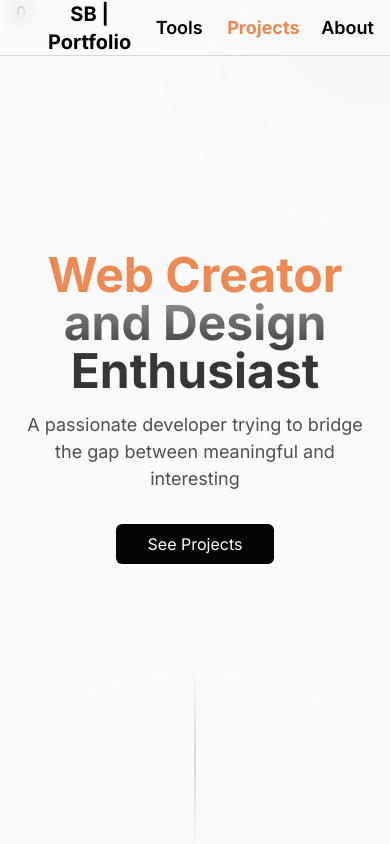
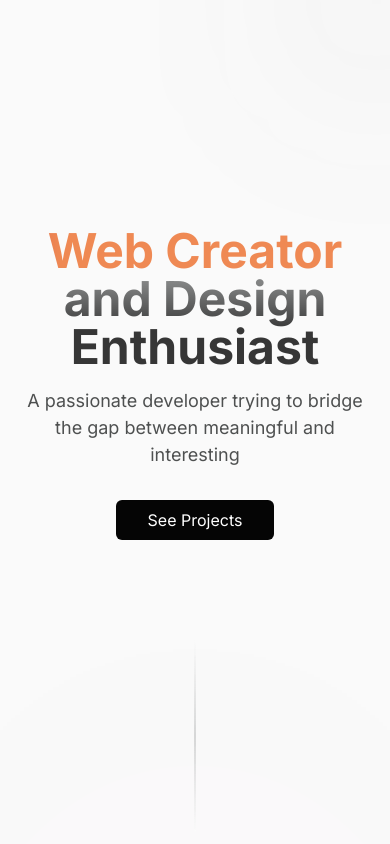
Before and after one commit to Baranuel/portfolio-final, a Next.js app: page / in a window 390 px wide. Shown: the top 844 px of the page. Built offline with nearby package versions, Linux system fonts and the light colour scheme; no server answers; the database is empty.

Commit message:
hide nav on mobile

```diff
--- a/src/app/_Components/Navigation/Navigation.tsx
+++ b/src/app/_Components/Navigation/Navigation.tsx
@@ -4,7 +4,7 @@ export const Navigation = () => {
 
     const links = ['Tools', 'Projects', 'About', 'Contact']
 
-    return <nav className="fixed flex px-12 items-center justify-between  z-40 top-0 w-full h-14 backdrop-blur-[10px] bg-background/30 border-b border-primaryGrey/20">
+    return <nav className="fixed sm:hidden flex px-12 items-center justify-between  z-40 top-0 w-full h-14 backdrop-blur-[10px] bg-background/30 border-b border-primaryGrey/20">
            <Link href={'#Hero'} className=" animate-text text-xl z-20 font-bold text-center "> SB | Portfolio</Link>
            <div className="flex ">
         {links.map((item, index) => {
--- a/src/app/page.tsx
+++ b/src/app/page.tsx
@@ -13,9 +13,9 @@ export default function Home() {
   return (
     <>
     <main className="w-full relative overflow-hidden px-52 2xl:px-24 lg:px-12 md:px-8 sm:px-4 xs:p-2 max-w-[100vw] ">
-     0
+
       <div className="absolute top-0 right-0 w-[35vw] h-[25vw]  md:w-[35vw] md:h-[35vw] translate-x-[40%] -translate-y-[50%] bg-primaryGrey/10 z-0 rounded-full blur-[429px] sm:blur-[100px] ">
-        1
+
       </div>
       <Hero />
       <IntroSign />
```
